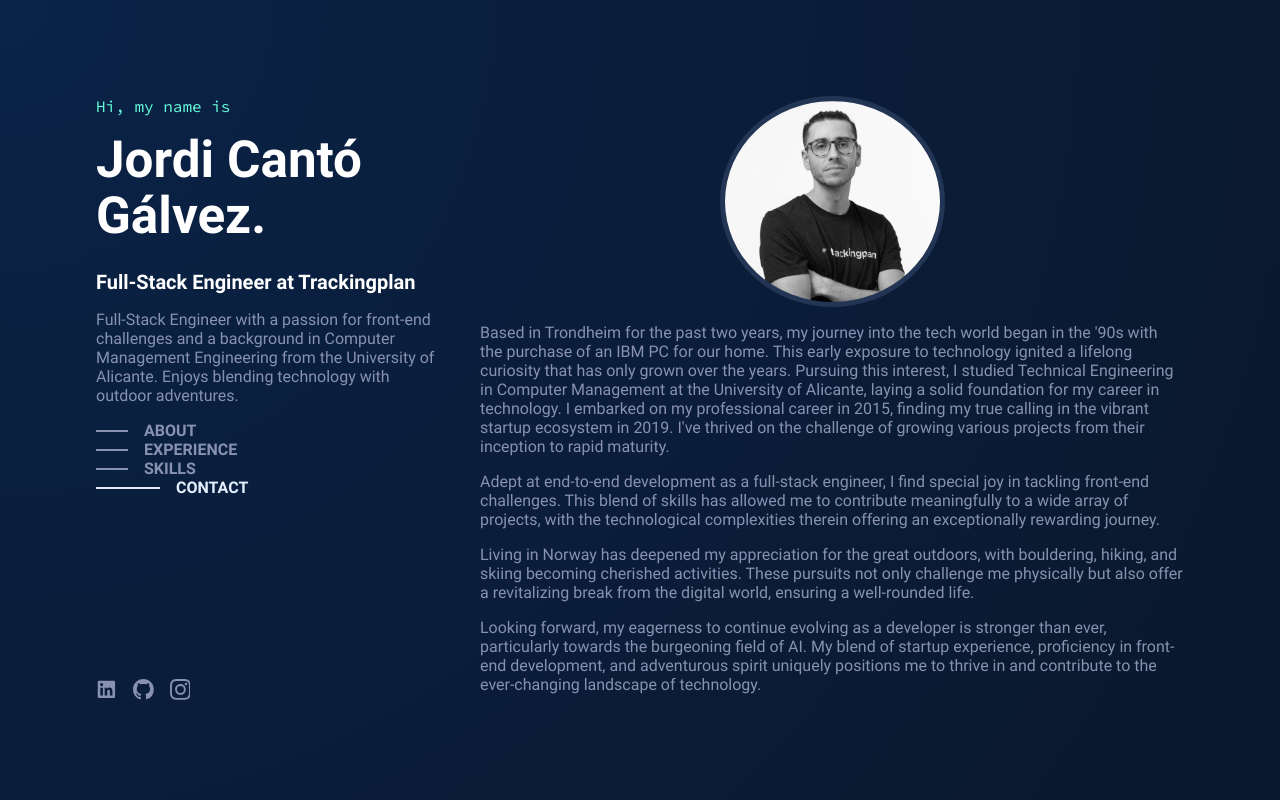
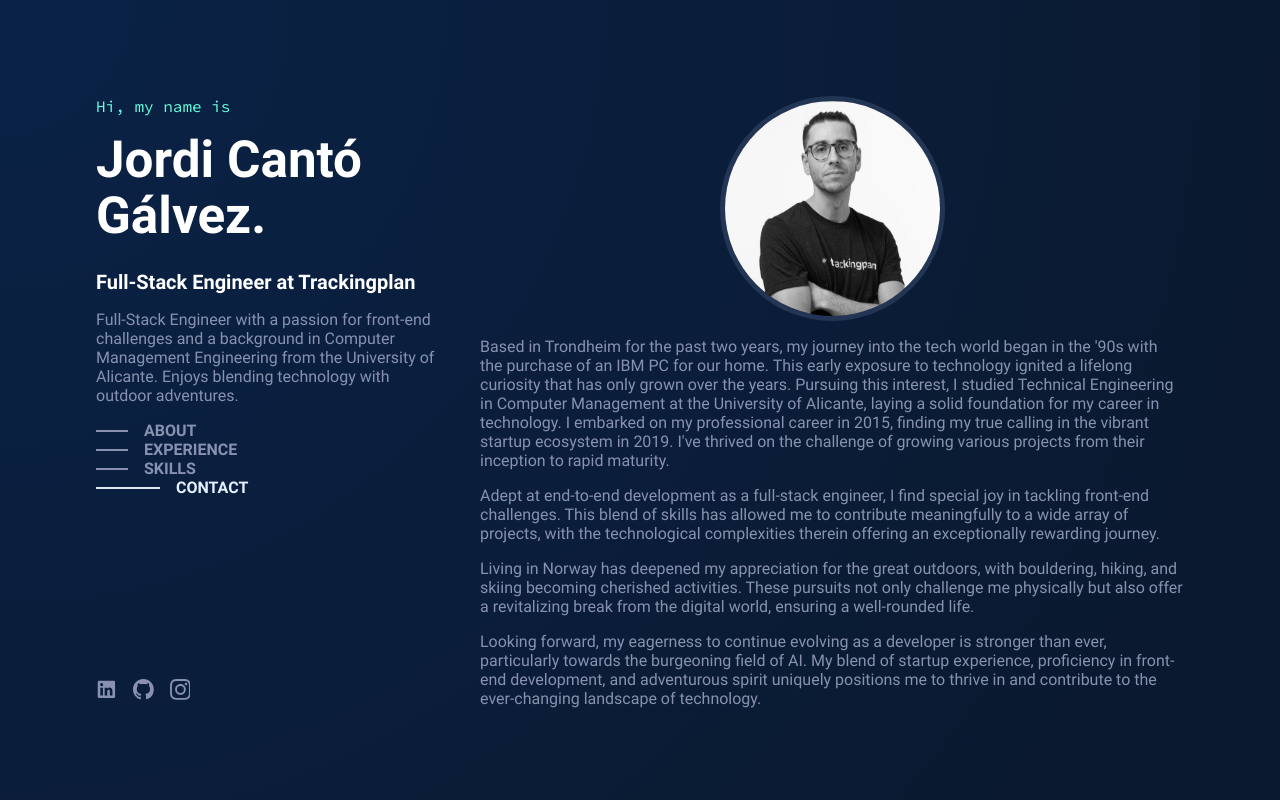
Before and after one commit to JordiLakland/resume-jordi-canto-galvez, a React (Vite) app: page / in a window 1280 px wide. Shown: the top 800 px of the page. Built offline with nearby package versions, Linux system fonts and the light colour scheme.

Commit message:
Fix profile photo height issues on iOS

```diff
--- a/src/components/about/About.module.css
+++ b/src/components/about/About.module.css
@@ -1,12 +1,10 @@
-.container {}
-
 p {
     margin-bottom: 1rem;
 }
 
 .profilePhoto {
     display: block;
-    height: fit-content;
+    height: 225px;
     width: 225px;
     border: 5px solid var(--color-lightest-navy);
     border-radius: 50%;
```
